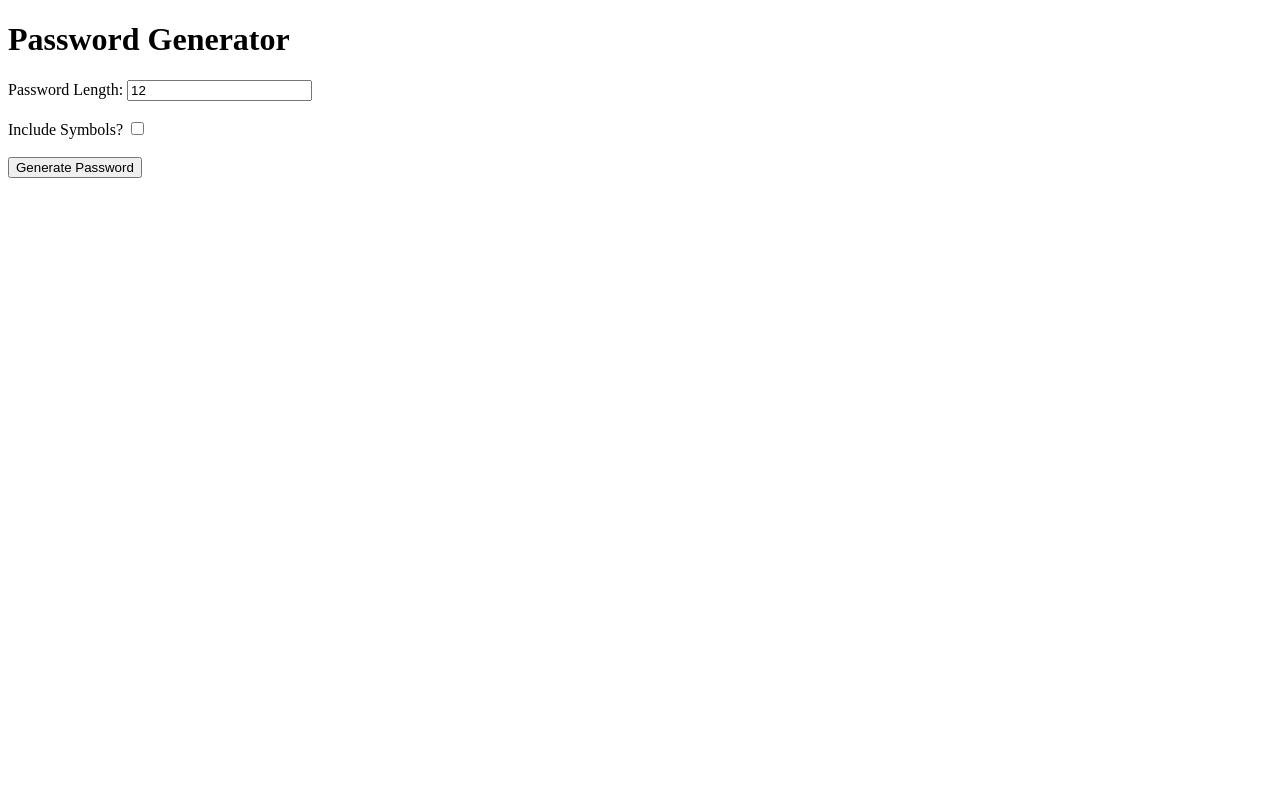
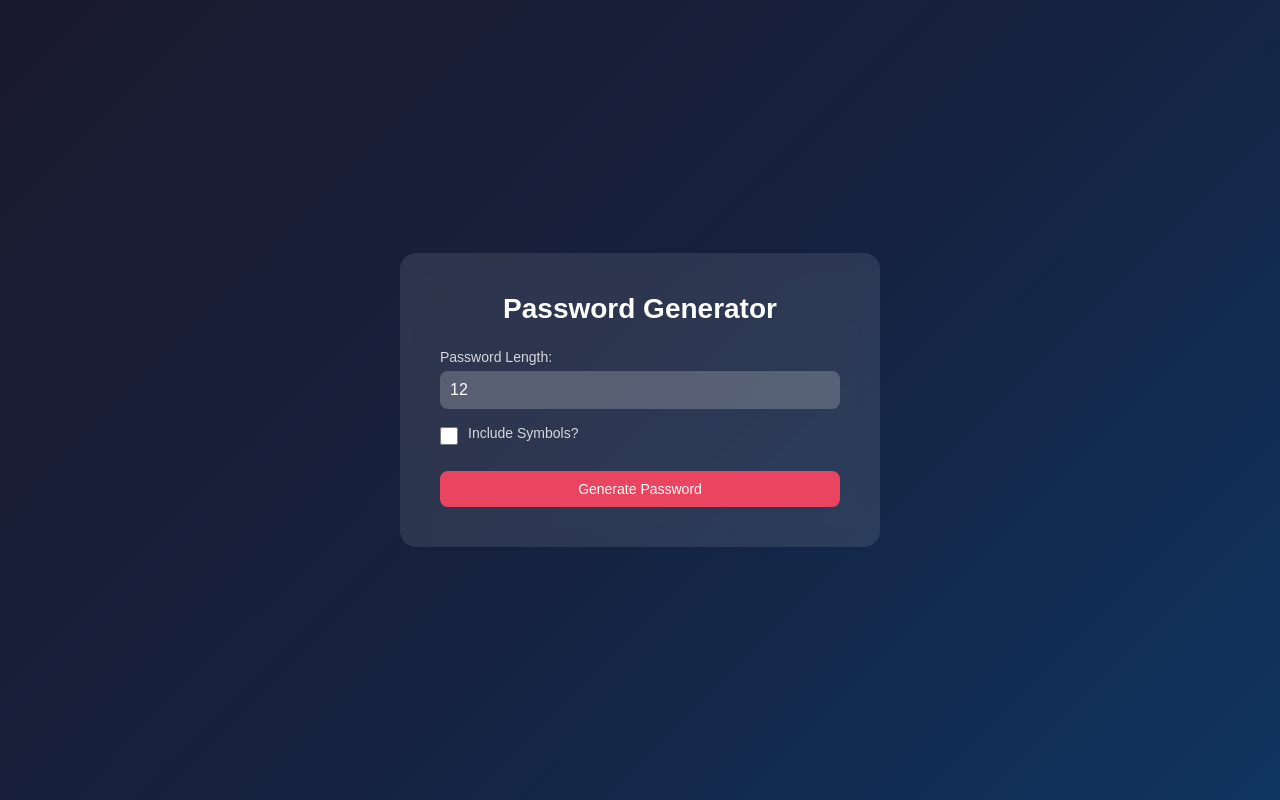
Before and after one commit to exearthur/python-flask-app, a Flask app: page / in a window 1280 px wide. Run offline with Flask 3, Linux system fonts and the light colour scheme.

Commit message:
Added CSS styling

```diff
--- /dev/null
+++ b/static/style.css
@@ -0,0 +1,103 @@
+* {
+    margin: 0;
+    padding: 0;
+    box-sizing: border-box;
+}
+
+body {
+    font-family: Arial, sans-serif;
+    min-height: 100vh;
+    background: linear-gradient(135deg, #1a1a2e, #16213e, #0f3460);
+    display: flex;
+    justify-content: center;
+    align-items: center;
+    color: white;
+}
+
+.container {
+    background: rgba(255, 255, 255, 0.1);
+    padding: 40px;
+    border-radius: 16px;
+    width: 100%;
+    max-width: 480px;
+    backdrop-filter: blur(10px);
+    margin: 0 auto;
+}
+
+h1 {
+    font-size: 28px;
+    margin-bottom: 24px;
+    text-align: center;
+}
+
+label {
+    display: block;
+    margin-bottom: 6px;
+    font-size: 14px;
+    opacity: 0.8;
+}
+
+input[type="number"] {
+    width: 100%;
+    padding: 10px;
+    border-radius: 8px;
+    border: none;
+    margin-bottom: 16px;
+    font-size: 16px;
+    background: rgba(255, 255, 255, 0.2);
+    color: white;
+}
+
+.checkbox-row {
+    display: flex;
+    align-items: center;
+    gap: 10px;
+    margin-bottom: 24px;
+}
+
+input[type="checkbox"] {
+    width: 18px;
+    height: 18px;
+    cursor: pointer;
+}
+
+button {
+    width: 100%;
+    padding: 10px;
+    background: #e94560;
+    color: white;
+    border: none;
+    border-radius: 8px;
+    font-size: 14px;
+    cursor: pointer;
+    transition: background 0.3s;
+    margin-top: 16px;
+    display: block;
+}
+
+button:hover {
+    background: #c73652;
+}
+
+.password-box {
+    background: rgba(255, 255, 255, 0.15);
+    padding: 16px;
+    border-radius: 8px;
+    font-size: 20px;
+    letter-spacing: 3px;
+    text-align: center;
+    margin-bottom: 24px;
+    word-break: break-all;
+}
+
+a {
+    display: block;
+    text-align: center;
+    color: #e94560;
+    text-decoration: none;
+    font-size: 14px;
+}
+
+a:hover {
+    text-decoration: underline;
+}
--- a/templates/index.html
+++ b/templates/index.html
@@ -2,18 +2,23 @@
 <html>
 
 <head>
+    <link rel="stylesheet" href="{{ url_for('static', filename='style.css') }}">
     <title>Password Generator</title>
 </head>
 
 <body>
+    <div class="container">
         <h1>Password Generator</h1>
         <form method="POST" action="/generate">
             <label>Password Length:</label>
-        <input type="number" name="length" value="12"><br><br>
+            <input type="number" name="length" value="12">
+            <div class="checkbox-row">
+                <input type="checkbox" name="symbols">
                 <label>Include Symbols?</label>
-        <input type="checkbox" name="symbols"><br><br>
+            </div>
             <button type="submit">Generate Password</button>
         </form>
+    </div>
 </body>
 
 </html>
```
Also changed, not shown: templates/result.html (+6 -3 lines). Lines whose indentation alone changed are shown as unchanged.
